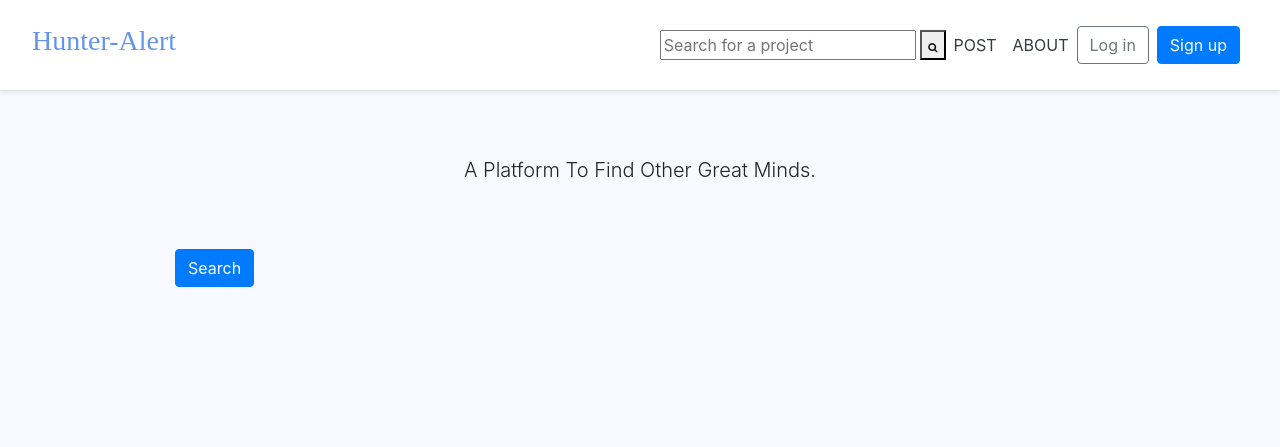
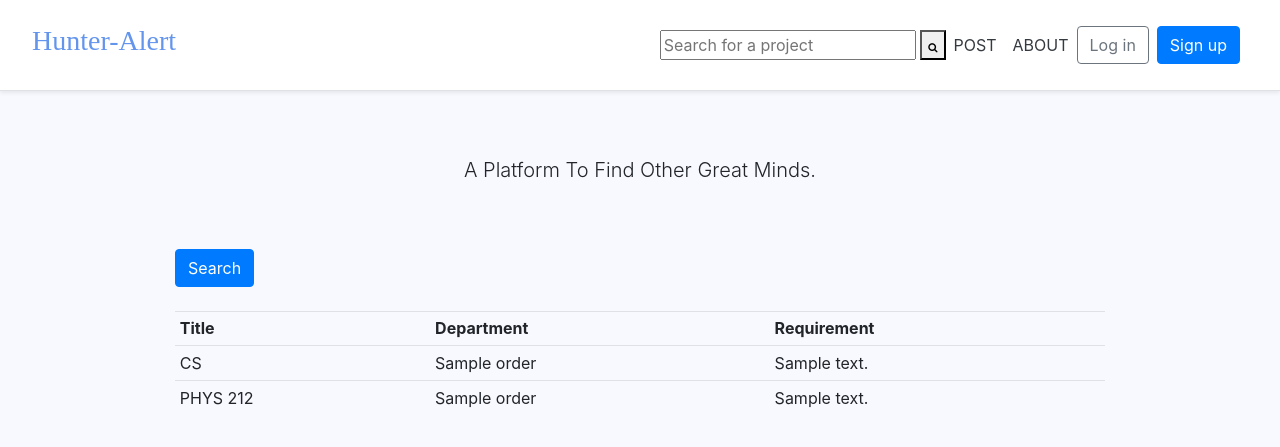
Before and after one commit to ZhuoxuanZhangHarry/Hunter_Alert, a Django app: template src/templates/pages/home.html in a window 1280 px wide. Shown: the top 447 px of the page. Run offline with Django 3.2, Linux system fonts and the light colour scheme; data comes from the database, SQL or seed files in the repository; both versions use the stored data as it was after the commit; tables that the repository leaves empty hold one stand-in row (values such as "Sample post"); the template is opened without the code that fills it: values that come from a table or form of the project are taken from there, most other values are stand-ins (such as "Sample title", 1, 10 or a date in 2020).

Commit message:
fix search by a little

```diff
--- a/src/pages/filter.py
+++ b/src/pages/filter.py
@@ -5,3 +5,4 @@ class PostFilters(django_filters.FilterSet):
     class Meta:
         model = Post
         fields = '__all__'
+        exclude = ['yourname', 'description', 'requirement', 'date_posted']
--- a/src/templates/pages/home.html
+++ b/src/templates/pages/home.html
@@ -23,4 +23,26 @@
 </div>
 <br>
 
+<div class="row">
+	<div class="col-md">
+		<table class="table table-sm">
+			<tr>
+				<th>Title</th>
+				<th>Department</th>
+				<th>Requirement</th>
+			</tr>
+
+			{% for post in posts %}
+
+			<tr>
+				<td>{{post.title}}</td>
+				<td>{{order.dept_name}}</td>
+				<td>{{order.description}}</td>
+			</tr>
+			{% endfor %}
+
+		</table>
+	</div>
+</div>
+
 {% endblock content %}
```
Also changed, not shown: src/pages/views.py (+5 -4 lines), src/db.sqlite3.
